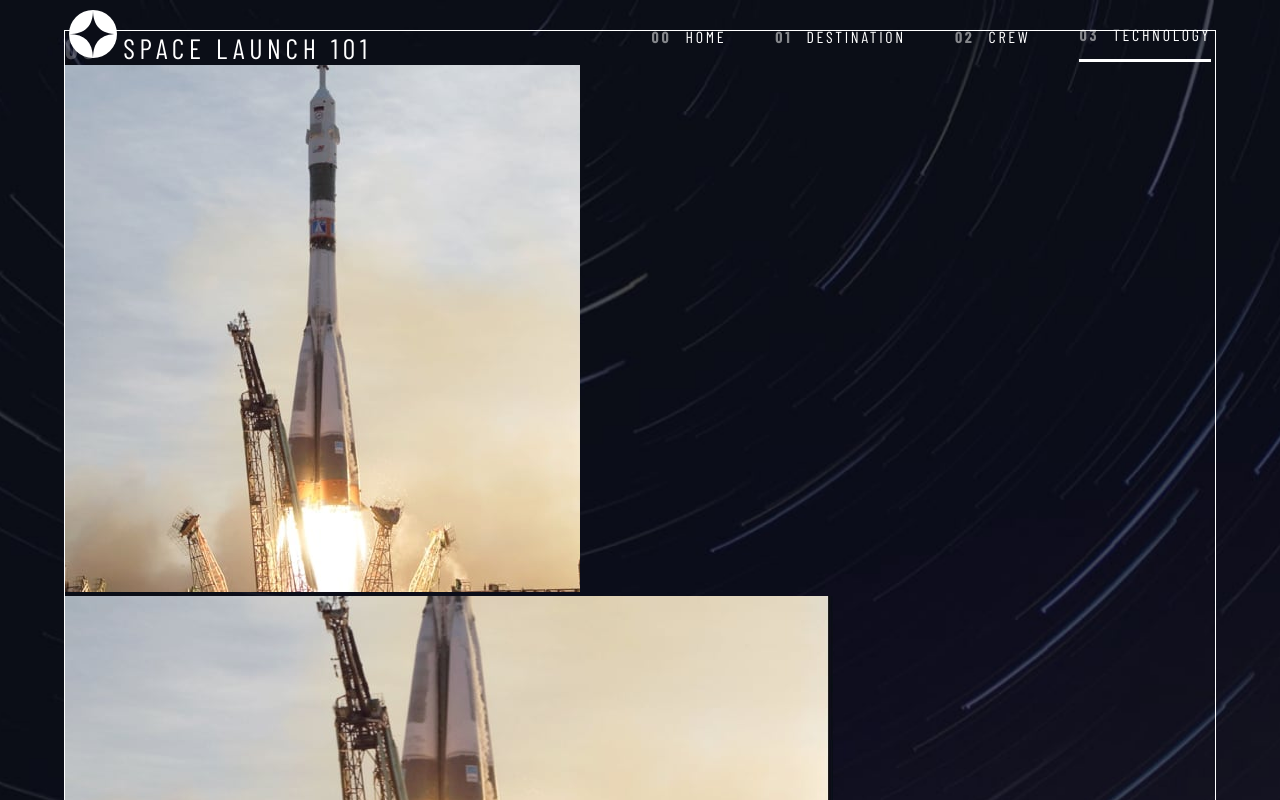
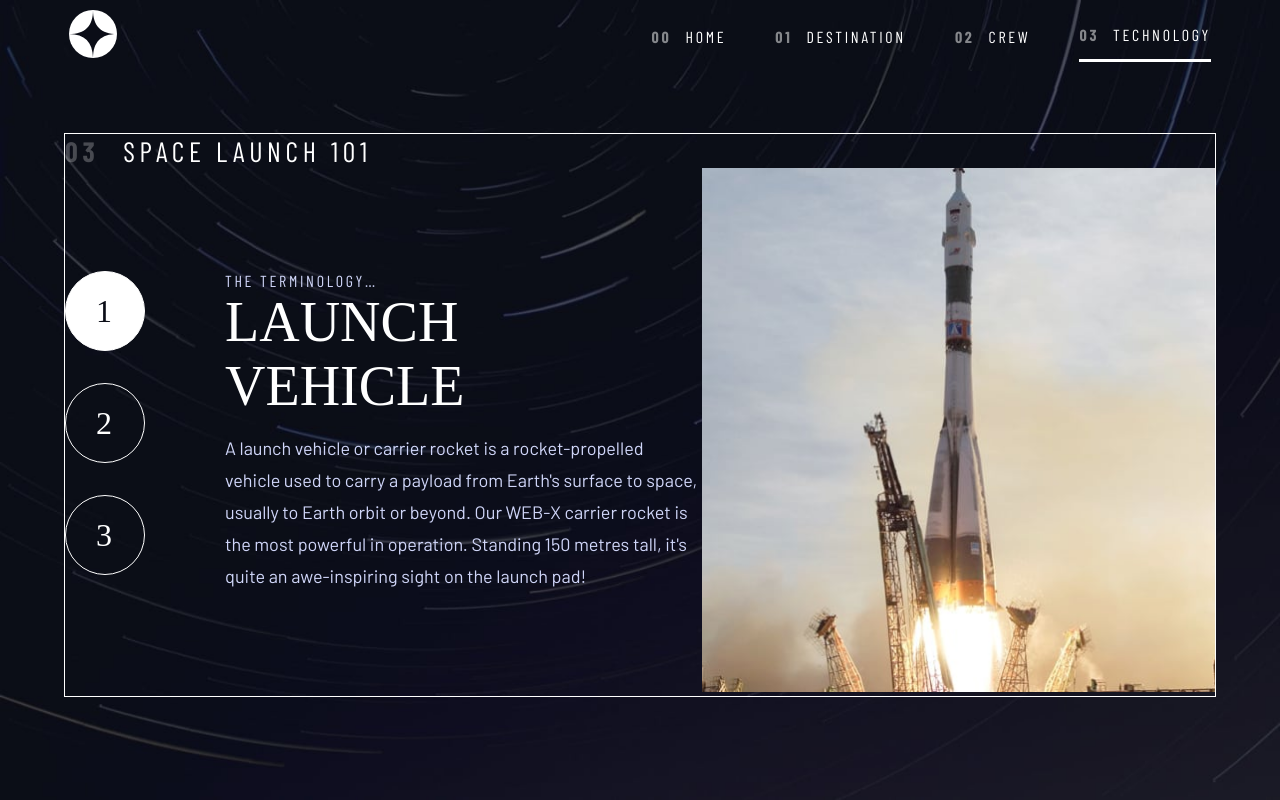
Before and after one commit to tatyanepgoncalves/Space-Tourism, a React (Vite) app: page /technology in a window 1280 px wide. Shown: the top 800 px of the page. Built offline with nearby package versions, Linux system fonts and the light colour scheme; a web font is replaced by a local one.

Commit message:
💄 feat: Estilização SCSS do TechnologyPage.jsx

```diff
--- a/src/styles/TechnologyPage.scss
+++ b/src/styles/TechnologyPage.scss
@@ -1,4 +1,10 @@
 @use "./variables" as t;
+
+.technology {
+  .content {
+    display: flex;
+  }
+}
 
 .tech-items {
   display: flex;
@@ -101,3 +107,111 @@ img {
     }
   }
 }
+
+@media (width >= 501px) and (width <= 1023px) {
+  .technology {
+    .content {
+      gap: 6rem;
+    }
+  }
+  .tech-items {
+    gap: 5.6rem;
+    align-items: center;
+    justify-content: center;
+    text-align: center;
+  }
+
+  .tech-image {
+    .portrait {
+      display: none;
+    }
+  }
+
+  .tech-text-menu {
+    gap: 4.4rem;
+  }
+
+  .menu-tech {
+    ul {
+      gap: 1.6rem;
+      justify-content: center;
+      li {
+        width: 6rem;
+        height: 6rem;
+        font-size: 2.4rem;
+        line-height: 2.8rem;
+        letter-spacing: 0.15rem;
+      }
+    }
+  }
+
+  .tech-text {
+    gap: 1.6rem;
+
+    .id {
+      gap: 1.6rem;
+    }
+
+    span {
+      font-size: 1.6rem;
+      line-height: 1.9rem;
+    }
+
+    h2 {
+      font-size: 4rem;
+      line-height: 4.6rem;
+    }
+  }
+}
+
+@media (width >= 1024px) {
+  .tech-items {
+    flex-direction: row-reverse;
+    justify-content: space-between;
+    align-items: center;
+  }
+
+  .tech-image {
+    .landscape {
+      display: none;
+    }
+  }
+
+  .tech-text-menu {
+    gap: 8rem;
+    flex-direction: row;
+    width: 64rem;
+  }
+
+  .menu-tech {
+    ul {
+      flex-direction: column;
+      gap: 3.2rem;
+
+      li {
+        width: 8rem;
+        height: 8rem;
+        font-size: 3.2rem;
+        line-height: 3.7rem;
+        letter-spacing: 0.2rem;
+      }
+    }
+  }
+
+  .tech-text {
+    gap: 1.4rem;
+
+    .id {
+      span {
+        font-size: 1.6rem;
+        line-height: 1.9rem;
+        letter-spacing: 0.27rem;
+      }
+
+      h2 {
+        font-size: 5.6rem;
+        line-height: 6.4rem;
+      }
+    }
+  }
+}
```
